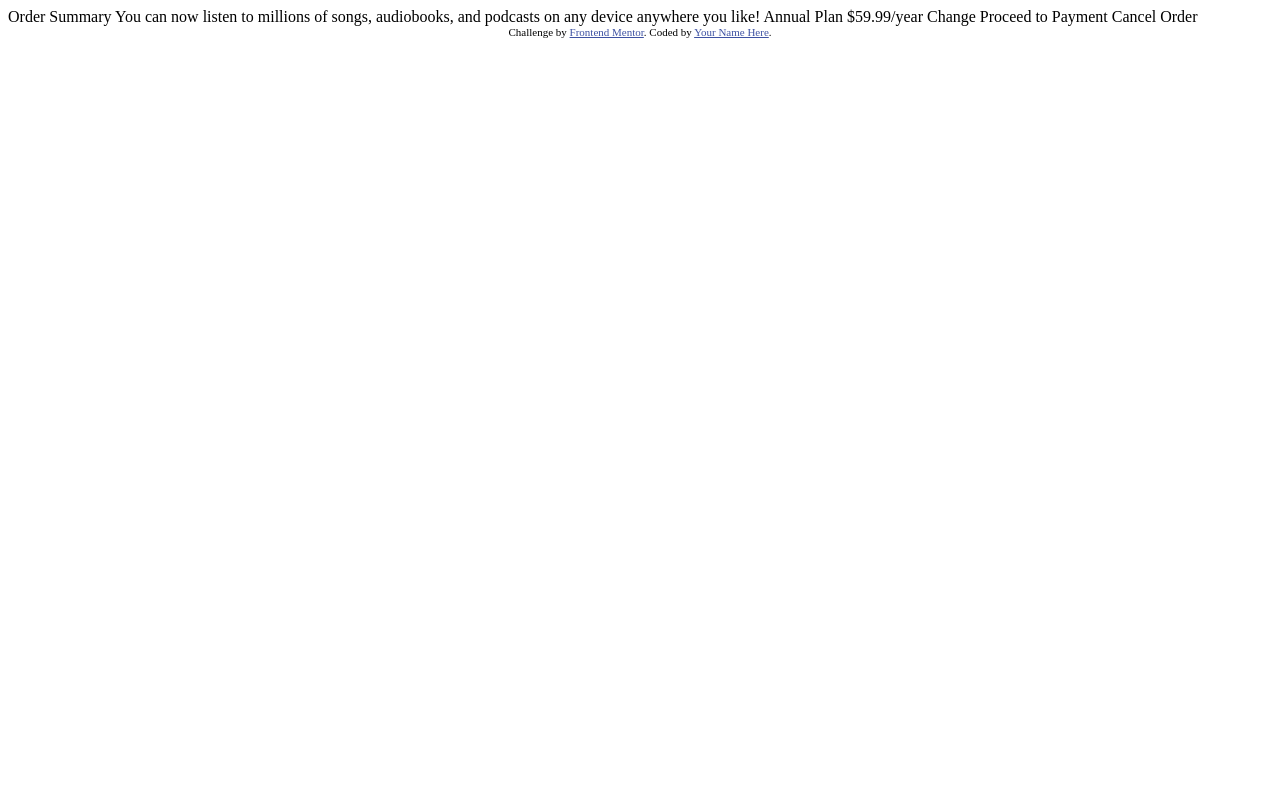
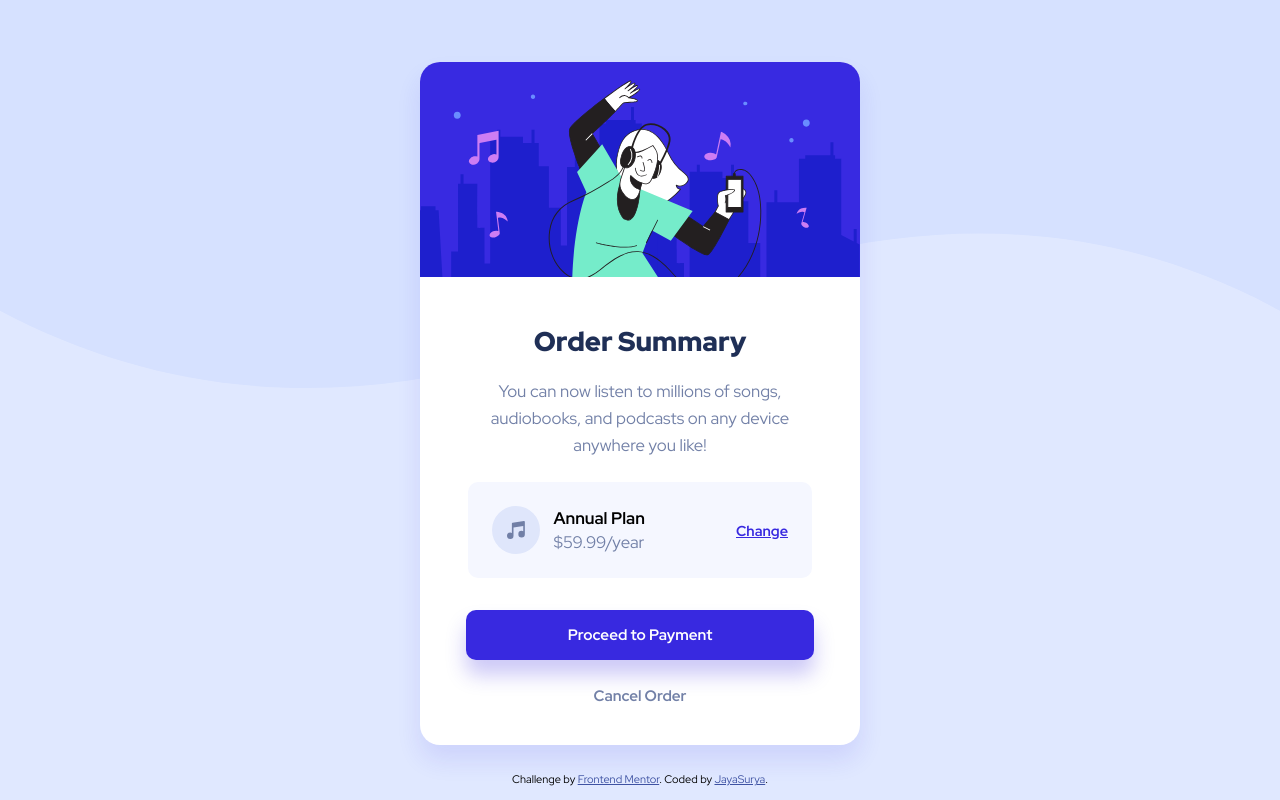
Before and after one commit to jayaxsurya/Order-summary-component, a plain HTML site: page index.html in a window 1280 px wide. Drawn offline with Linux system fonts and the light colour scheme.

Commit message:
fix:final code

```diff
--- a/index.html
+++ b/index.html
@@ -6,32 +6,57 @@
 
   <link rel="icon" type="image/png" sizes="32x32" href="./images/favicon-32x32.png">
 
+  <link rel="preconnect" href="https://fonts.googleapis.com">
+  <link rel="preconnect" href="https://fonts.gstatic.com" crossorigin>
+  <link href="https://fonts.googleapis.com/css2?family=Red+Hat+Display:ital,wght@0,300..900;1,300..900&display=swap" rel="stylesheet">
+
+  <link rel="stylesheet" href="styles.css">
+
   <title>Frontend Mentor | Order summary card</title>
 
-  <!-- Feel free to remove these styles or customise in your own stylesheet 👍 -->
   <style>
-    .attribution { font-size: 11px; text-align: center; }
-    .attribution a { color: hsl(228, 45%, 44%); }
+
   </style>
 </head>
 <body>
 
-  Order Summary
+  <main>
 
-  You can now listen to millions of songs, audiobooks, and podcasts on any
-  device anywhere you like!
+    <article class="card">
+      <div class="card__img-holder">
+        <img src="images/illustration-hero.svg" alt="Illustration of a person listening to music.">
+      </div>
+      <div class="card__body">
+        <h1 class="title">Order Summary</h1>
+        <p class="text">You can now listen to millions of songs, audiobooks, and podcasts on any device anywhere you
+          like!</p>
+        <div class="plan-box">
+          <div class="plan-box-left">
+            <img src="images/icon-music.svg" alt="" aria-hidden="true">
+            <div class="plan-details">
+              <h2>Annual Plan</h2>
+              <p>$59.99/year</p>
+            </div>
+          </div>
+          <div class="plan-box-right">
+            <a href="#">Change</a>
+          </div>
+        </div>
+      </div>
+      <div class="button-holder">
+        <button class="btn payment-btn">Proceed to Payment</button>
+        <button class="btn cancel-btn">Cancel Order</button>
+      </div>
+    </article>
+  </main>
 
-  Annual Plan
-  $59.99/year
 
-  Change
 
-  Proceed to Payment
-  Cancel Order
-
+  <footer>
   <div class="attribution">
     Challenge by <a href="https://www.frontendmentor.io?ref=challenge" target="_blank">Frontend Mentor</a>.
-    Coded by <a href="#">Your Name Here</a>.
+    Coded by <a href="#">JayaSurya</a>.
   </div>
+</footer>
 </body>
 </html>
--- a/styles.css
+++ b/styles.css
@@ -0,0 +1,270 @@
+/* default styles */
+
+*,
+::before,
+::after {
+    margin: 0;
+    padding: 0;
+    border: 0;
+    box-sizing: border-box;
+
+}
+
+:root {
+
+    /* PRIMARY COLORS */
+
+    --clr-primary-pale-blue: hsl(225, 100%, 94%);
+    --clr-primary-bright-blue: hsl(245, 75%, 52%);
+
+    /* NEUTRAL COLORS */
+
+    --clr-neutral-blue-100: hsl(225, 100%, 98%);
+    --clr-neutral-blue-300: hsl(224, 23%, 55%);
+    --clr-neutral-blue-800: hsl(223, 47%, 23%);
+
+    /* font */
+    --ff-main: 'Red Hat Display', sans-serif;
+}
+
+
+
+body {
+    background: url(images/pattern-background-mobile.svg), var(--clr-primary-pale-blue);
+    background-repeat: no-repeat;
+    background-size: contain;
+    min-height: 100vh;
+    display: grid;
+    place-items: center;
+    font-family: var(--ff-main);
+  }
+
+  main {
+    margin-top: 3rem;
+  }
+
+  .card {
+    background: white;
+    border-radius: 20px;
+    box-shadow: 0 15px 25px 0 hsla(245, 75%, 52%, .11);
+    overflow: hidden;
+    max-width: 27.5rem;
+    margin-left: 1.5em;
+    margin-right: 1.5em;
+  }
+
+  /* CARD IMAGE */
+
+  .card__img-holder img {
+    display: block;
+    max-width: 100%;
+    height: auto;
+  }
+
+  /* CARD BODY */
+
+  .card__body {
+    text-align: center;
+  }
+
+  .title {
+    color: var(--clr-neutral-blue-800);
+    font-size: 1.4rem;
+    font-weight: 900;
+    padding: 1.3em 0 .8em 0;
+  }
+
+  .text {
+    color: var(--clr-neutral-blue-300);
+    line-height: 1.6;
+    font-size: .95rem;
+    padding: 0 2.1em 1.4em 2.1em;
+  }
+
+  /* PLAN BOX */
+
+  .plan-box {
+    background: var(--clr-neutral-blue-100);
+    display: flex;
+    justify-content: space-between;
+    align-items: center;
+    margin: 0 1.5em 1.5em 1.5em;
+    padding: 1em;
+    border-radius: 10px;
+  }
+
+  .plan-box-left {
+    display: flex;
+  }
+
+  .plan-details {
+    display: flex;
+    flex-direction: column;
+    justify-content: center;
+    padding-left: 1.2em;
+    gap: .2em;
+    text-align: left;
+    font-size: .7rem;
+  }
+
+  .plan-details h3 {
+    color: var(--clr-neutral-blue-800);
+    font-size: .9rem;
+  }
+
+  .plan-details p {
+    color: var(--clr-neutral-blue-300);
+    font-size: .8rem;
+  }
+
+  .plan-box-right a {
+    color: var(--clr-primary-bright-blue);
+    font-weight: 700;
+    font-size: .8rem;
+    opacity: 1;
+    transition: all .2s ease;
+  }
+
+  .plan-box-right a:hover {
+    opacity: .8;
+  }
+
+  .plan-box-right a:focus {
+    /* Provide a fallback style for browsers
+       that don't support :focus-visible */
+    outline: 3px dotted var(--clr-neutral-blue-300);
+  }
+
+  .plan-box-right a:focus:not(:focus-visible) {
+    /* Remove the focus indicator on mouse-focus for browsers
+       that do support :focus-visible */
+    outline: none;
+  }
+
+  .plan-box-right a:focus-visible {
+    /* for browsers that do support :focus-visible */
+    outline: 3px dotted var(--clr-neutral-blue-300);
+  }
+
+
+  /* BUTTONS */
+
+  .button-holder {
+    display: flex;
+    flex-direction: column;
+    justify-content: center;
+    text-align: center;
+    gap: .65em;
+    margin-bottom: 1.5em;
+  }
+
+  .btn {
+    all: unset;
+    display: block;
+    border-radius: 10px;
+    cursor: pointer;
+    font-size: .95rem;
+    font-weight: 700;
+    margin-left: 1.5em;
+    margin-right: 1.5em;
+    padding: 1em;
+  }
+
+  .btn:focus {
+    /* Provide a fallback style for browsers
+       that don't support :focus-visible */
+    outline: 3px dashed var(--clr-neutral-blue-300);
+  }
+
+  .btn:focus:not(:focus-visible) {
+    /* Remove the focus indicator on mouse-focus for browsers
+       that do support :focus-visible */
+    outline: none;
+  }
+
+  .btn:focus-visible {
+    /* for browsers that do support :focus-visible */
+    outline: 3px dashed var(--clr-neutral-blue-300);
+  }
+
+  .payment-btn {
+    background: var(--clr-primary-bright-blue);
+    color: white;
+    box-shadow: 0 15px 20px 0 hsla(245, 75%, 52%, .25);
+    opacity: 1;
+    transition: all .2s ease;
+  }
+
+  .payment-btn:hover {
+    opacity: .8;
+  }
+
+  .cancel-btn {
+    color: var(--clr-neutral-blue-300);
+    transition: color .2s ease;
+  }
+
+  .cancel-btn:hover {
+    color: var(--clr-neutral-blue-800);
+  }
+
+
+  /* MEDIA QUERIES */
+
+@media (min-width: 450px) {
+
+    body {
+      background: url(images/pattern-background-desktop.svg), var(--clr-primary-pale-blue);
+      background-repeat: no-repeat;
+      background-size: contain;
+    }
+
+    .title {
+      font-size: 1.7rem;
+      padding-top: 1.7em;
+      padding-bottom: .7em;
+    }
+
+    .text {
+      font-size: 1.05rem;
+      padding-left: 3em;
+      padding-right: 3em;
+    }
+
+    .plan-box {
+      margin: 0 3em 2em 3em;
+      padding: 1.5em;
+    }
+
+    .plan-details h3 {
+      font-size: 1.05rem;
+    }
+
+    .plan-details p {
+      font-size: 1.05rem;
+    }
+
+    .plan-box-right a {
+      font-size: .9rem;
+    }
+
+    .btn {
+      margin-left: 3em;
+      margin-right: 3em;
+    }
+
+  }
+
+
+
+
+
+/* footer */
+
+.attribution {
+    font-size: 11px;
+    text-align: center;
+ }
+.attribution a {
+    color: hsl(228, 45%, 44%);
+ }
```
